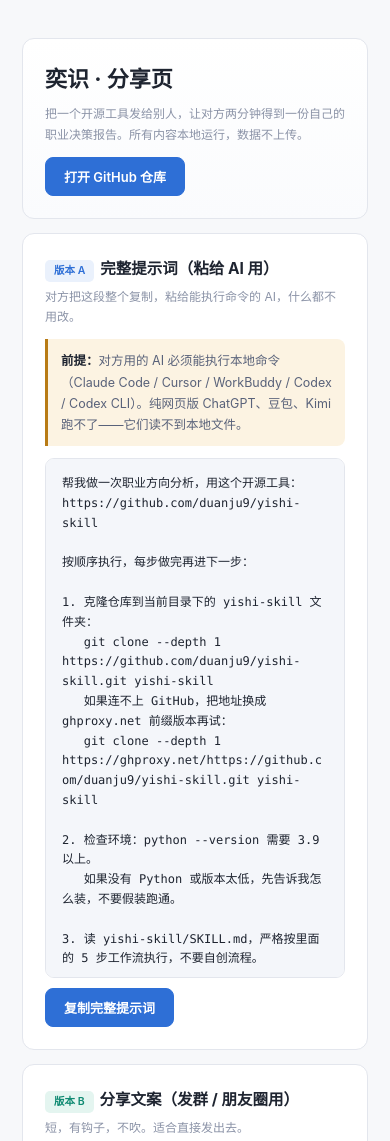
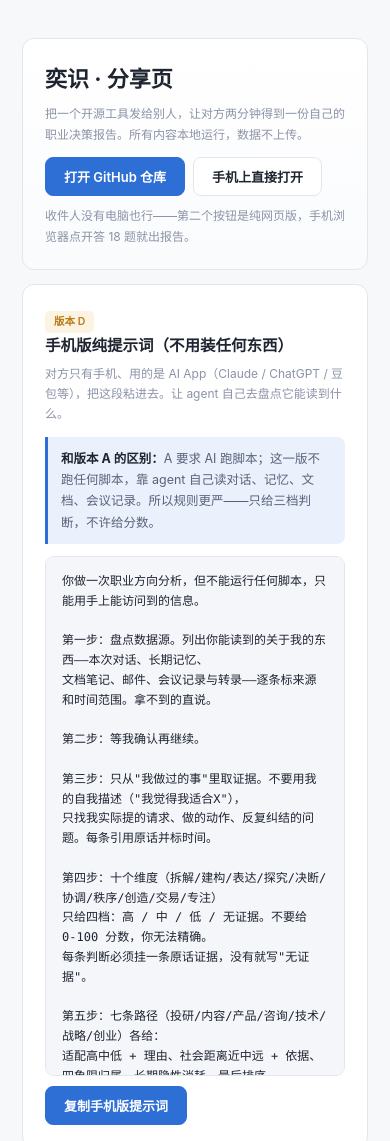
Before and after one commit to duanju9/yishi-skill, a plain HTML site: page share.html in a window 390 px wide. Shown: the top 1141 px of the page. Drawn offline with Linux system fonts and the light colour scheme.

Commit message:
新增手机版纯提示词工作流：让 agent 自己盘点数据源
- mobile-prompt.md：不跑脚本的完整流程，含数据源盘点表、四类常见故障
- README：三个版本对照（脚本完整版/现场取证版/纯提示词版）+ 手机提示词
- SKILL.md：新增降级路径判断表，按环境选流程，不许硬跑
- share.html：加版本 D 手机提示词与网页版入口
- index.html + Pages：手机浏览器可直接答题，无需下载

纯提示词版的三条硬规则：只给三档不给分数（模型算的精确分是假精度）、
每条结论必须引用原话、先盘点数据源再分析

```diff
--- a/share.html
+++ b/share.html
@@ -56,7 +56,42 @@ footer{text-align:center;font-size:11.5px;color:var(--ink3);padding:20px 0 0}
   <p class="small" style="margin-top:6px">把一个开源工具发给别人，让对方两分钟得到一份自己的职业决策报告。所有内容本地运行，数据不上传。</p>
   <div class="row" style="margin-top:12px">
     <a href="https://github.com/duanju9/yishi-skill" target="_blank"><button class="btn primary">打开 GitHub 仓库</button></a>
+    <a href="https://duanju9.github.io/yishi-skill/" target="_blank"><button class="btn">手机上直接打开</button></a>
   </div>
+  <p class="small" style="margin-top:10px">收件人没有电脑也行——第二个按钮是纯网页版，手机浏览器点开答 18 题就出报告。</p>
+</div>
+
+<div class="card">
+  <h2><span class="badge b3">版本 D</span>手机版纯提示词（不用装任何东西）</h2>
+  <p class="small" style="margin-bottom:4px">对方只有手机、用的是 AI App（Claude / ChatGPT / 豆包等），把这段粘进去。让 agent 自己去盘点它能读到什么。</p>
+  <div class="note"><b>和版本 A 的区别：</b>A 要求 AI 跑脚本；这一版不跑任何脚本，靠 agent 自己读对话、记忆、文档、会议记录。所以规则更严——只给三档判断，不许给分数。</div>
+  <pre id="p4">你做一次职业方向分析，但不能运行任何脚本，只能用手上能访问到的信息。
+
+第一步：盘点数据源。列出你能读到的关于我的东西——本次对话、长期记忆、
+文档笔记、邮件、会议记录与转录——逐条标来源和时间范围。拿不到的直说。
+
+第二步：等我确认再继续。
+
+第三步：只从"我做过的事"里取证据。不要用我的自我描述（"我觉得我适合X"），
+只找我实际提的请求、做的动作、反复纠结的问题。每条引用原话并标时间。
+
+第四步：十个维度（拆解/建构/表达/探究/决断/协调/秩序/创造/交易/专注）
+只给四档：高 / 中 / 低 / 无证据。不要给 0-100 分数，你无法精确。
+每条判断必须挂一条原话证据，没有就写"无证据"。
+
+第五步：七条路径（投研/内容/产品/咨询/技术/战略/创业）各给：
+适配高中低 + 理由、社会距离近中远 + 依据、四象限归属、长期隐性消耗。最后排序。
+
+第六步：按七节输出——①证据 ②底色 ③岗位排序 ④四象限（文字说明，不画图）
+⑤历史人物（比决策结构，每位写"不能类比之处"）⑥书籍（现在读3本+现在别读2本）
+⑦校准（我的焦虑/滤镜/抗压怎么影响结论）
+
+硬性规则：
+· 任何结论必须能指回具体证据，指不回去的删掉
+· 不许编造我说过的话
+· 数据不足就明说"样本不足"，不要用漂亮话掩盖
+· 只回答"合不合手、够不够得着"，不回答"我该选哪个"</pre>
+  <div class="row"><button class="btn primary" onclick="cp(this,'p4')">复制手机版提示词</button><span class="small" id="t4"></span></div>
 </div>
 
 <div class="card">
```
Also changed, not shown: 3 other files.
